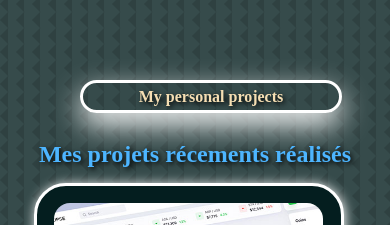
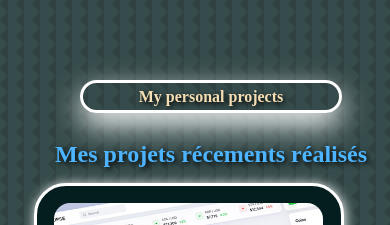
Before and after one commit to Mouhamed1003/keenprogrammer.com, a React (Create React App) app: page / in a window 390 px wide. Shown: the part 5620-5845 px from the top of the page. Built offline with nearby package versions, Linux system fonts and the light colour scheme.

Commit message:
Update portfolio.css

```diff
--- a/src/components/portfolio/portfolio.css
+++ b/src/components/portfolio/portfolio.css
@@ -86,6 +86,12 @@
     .portfolio_item {
         width: 100%; /* Prendre toute la largeur disponible */
     }
+    #portfolio h2 {
+        margin-bottom: .5rem;
+        margin-top: 1.3rem;
+        text-shadow: 2px 2px 5px black;
+        margin-left: 2rem;
+    }
     #portfolio h5 {
         font-size: 1rem;
         margin-left: 4rem;
```
